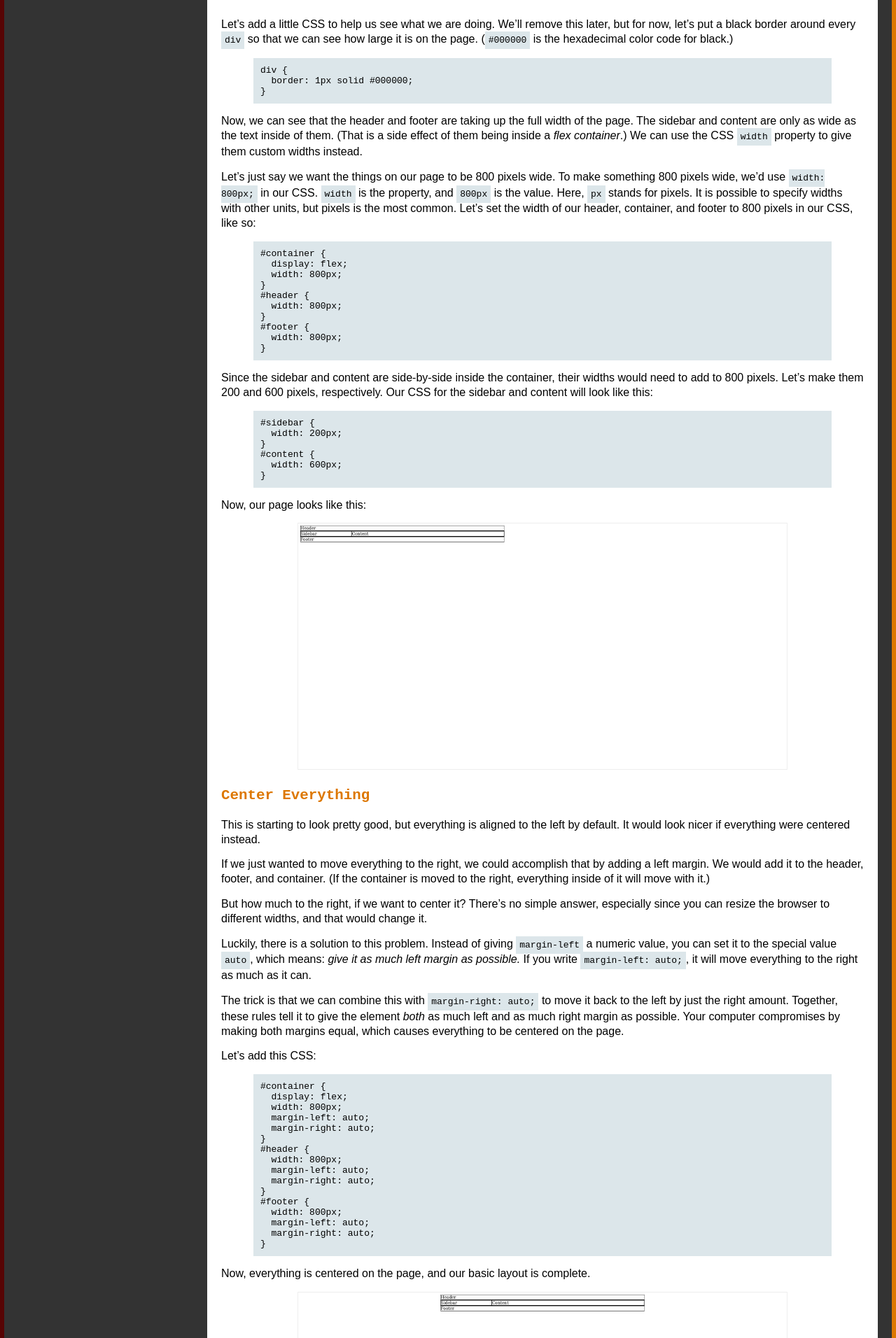
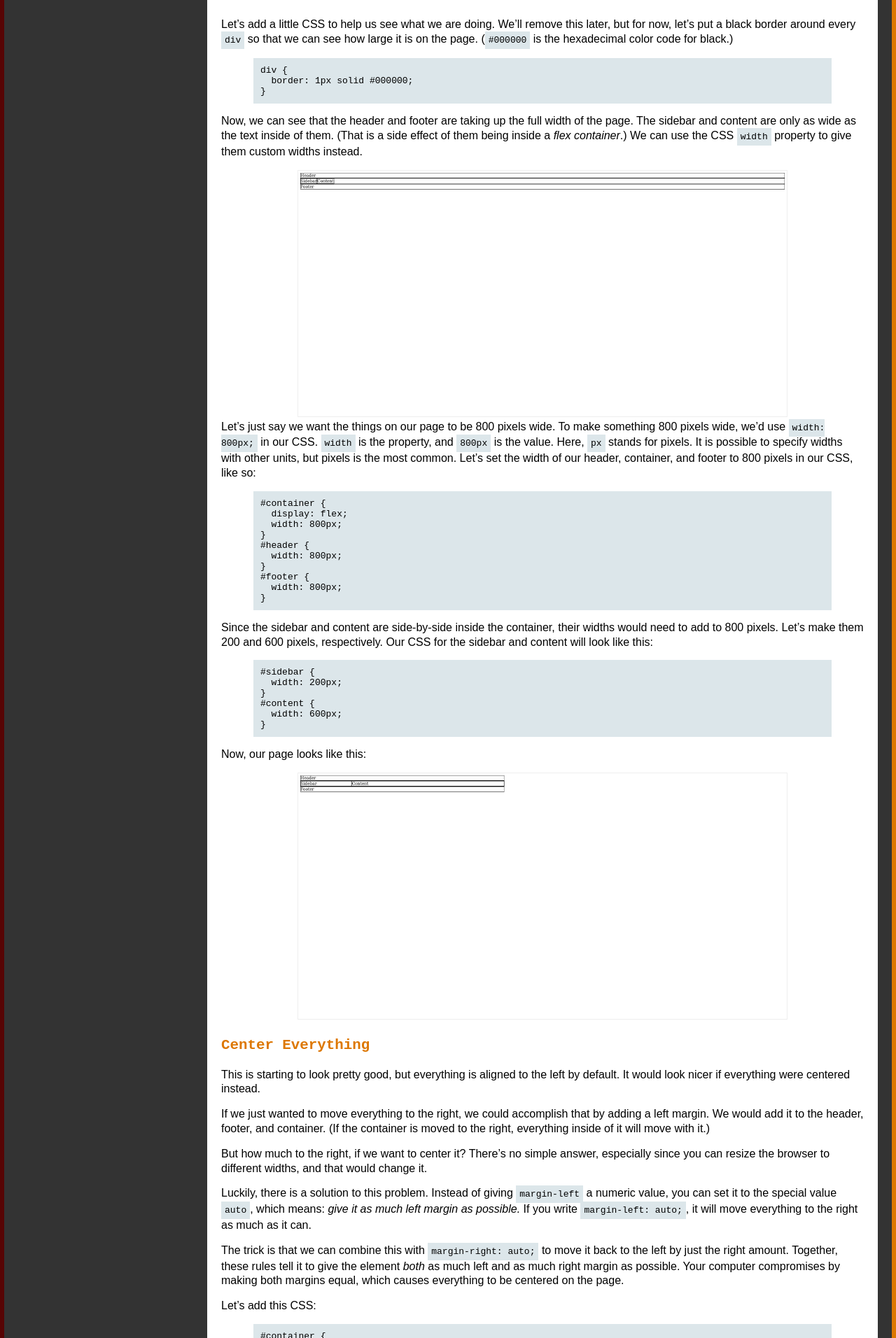
Before and after one commit to cheryllium/easy-html-css, a Jekyll site: the page built from _lessons/16-setting-up-the-layout.md, in a window 1280 px wide. Shown: the part 2224-4136 px from the top of the page at 70% size. Built offline with Jekyll 4.4.1, drawn with Linux system fonts in a browser that asks for light colours.

Commit message:
Add img to ch16

````diff
--- a/_lessons/16-setting-up-the-layout.md
+++ b/_lessons/16-setting-up-the-layout.md
@@ -87,6 +87,10 @@ div {
 
 Now, we can see that the header and footer are taking up the full width of the page. The sidebar and content are only as wide as the text inside of them. (That is a side effect of them being inside a <i>flex container</i>.) We can use the CSS `width` property to give them custom widths instead.
 
+<div class="screenshot">
+  <img src="/assets/ch16_25.png" />
+</div>
+
 Let's just say we want the things on our page to be 800 pixels wide. To make something 800 pixels wide, we'd use `width: 800px;` in our CSS. `width` is the property, and `800px` is the value. Here, `px` stands for pixels. It is possible to specify widths with other units, but pixels is the most common. Let's set the width of our header, container, and footer to 800 pixels in our CSS, like so:
 
 ```
````
Also changed, not shown: assets/ch16_25.png (added).
